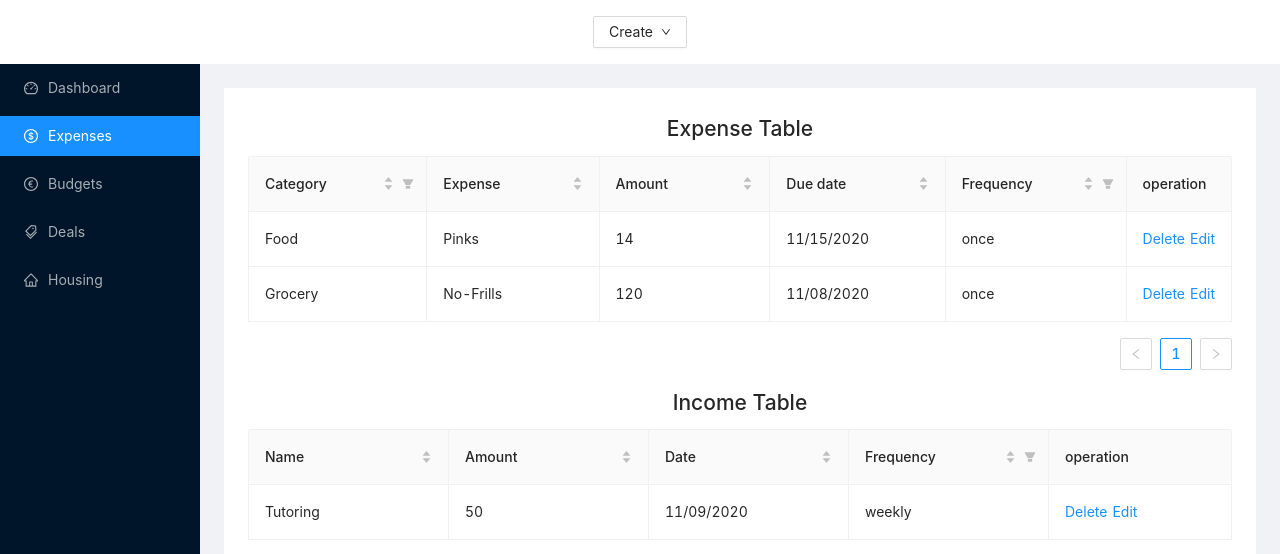
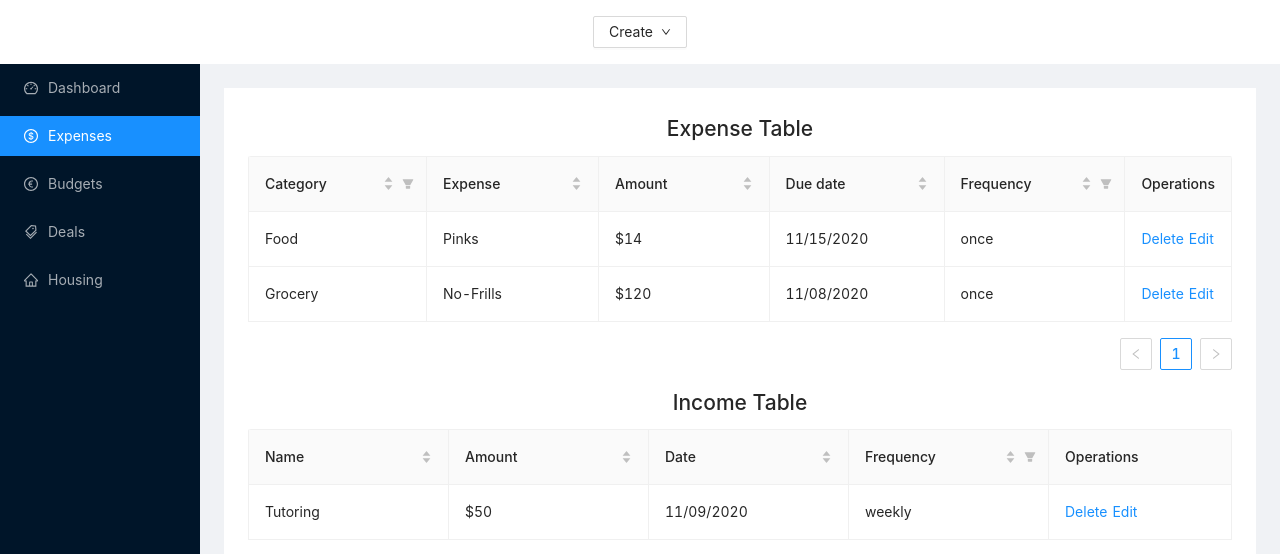
Before and after one commit to sagarthomas/studlife, a React (Create React App) app: page /expenses in a window 1280 px wide. Shown: the top 554 px of the page. Built offline with nearby package versions, Linux system fonts and the light colour scheme.

Commit message:
Minor changes to expense and income tables

```diff
--- a/src/components/ExpensePage.js
+++ b/src/components/ExpensePage.js
@@ -129,6 +129,7 @@ class ExpensePage extends React.Component {
         dataIndex: "amount",
         width: 200,
         sorter: (a, b) => a.amount - b.amount,
+        render: (amount) => <span>${amount}</span>,
       },
       {
         title: "Due date",
@@ -172,7 +173,7 @@ class ExpensePage extends React.Component {
         onFilter: (value, record) => record.frequency.indexOf(value) === 0,
       },
       {
-        title: "operation",
+        title: "Operations",
         dataIndex: "operation",
         render: (text, record) =>
           this.state.dataSource.length >= 1 ? (
@@ -213,6 +214,7 @@ class ExpensePage extends React.Component {
         dataIndex: "amount",
         width: 200,
         sorter: (a, b) => a.amount - b.amount,
+        render: (amount) => <span>${amount}</span>,
       },
       {
         title: "Date",
@@ -256,7 +258,7 @@ class ExpensePage extends React.Component {
         onFilter: (value, record) => record.frequency.indexOf(value) === 0,
       },
       {
-        title: "operation",
+        title: "Operations",
         dataIndex: "operation",
         render: (text, record) =>
           this.state.dataSource2.length >= 1 ? (
@@ -336,12 +338,12 @@ class ExpensePage extends React.Component {
 
   handleDelete = (key) => {
     const dataSource = [...this.state.dataSource];
-    this.props.setExpenses(this.props.expenses.filter(e => e.id != key));
+    this.props.setExpenses(this.props.expenses.filter((e) => e.id != key));
   };
 
   handleDeleteIncome = (key) => {
     const dataSource = [...this.state.dataSource2];
-    this.props.setIncomes(this.props.incomes.filter(e => e.id != key));
+    this.props.setIncomes(this.props.incomes.filter((e) => e.id != key));
   };
 
   handleSave = (row) => {
@@ -364,7 +366,7 @@ class ExpensePage extends React.Component {
       },
     };
     console.log("in main exp", this.props.expenses);
-    console.log("in main sta",this.state.dataSource);
+    console.log("in main sta", this.state.dataSource);
     const columns = this.columns.map((col) => {
       if (!col.editable) {
         return col;
```
